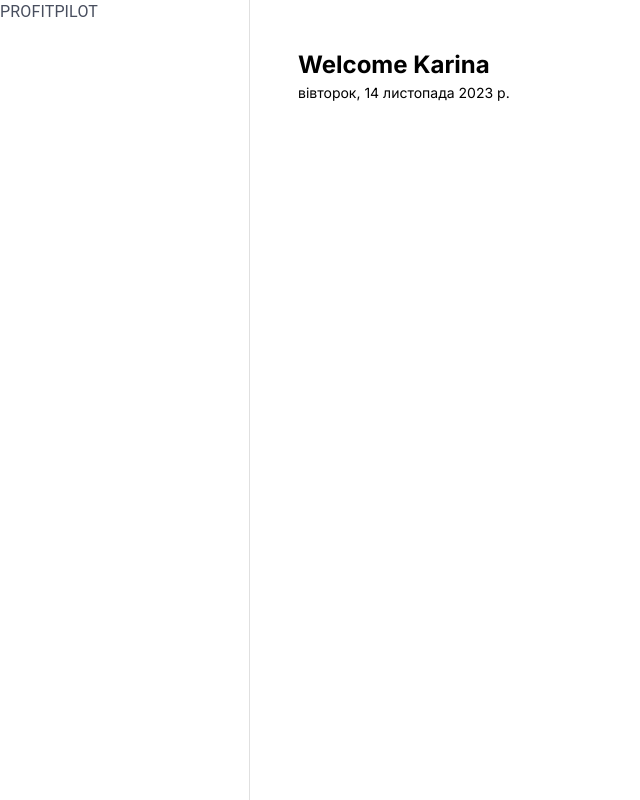
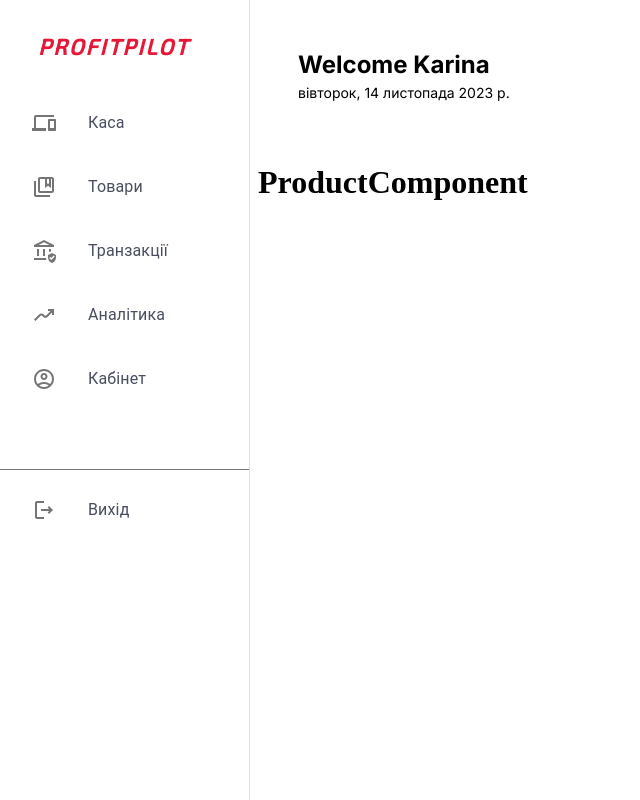
Before and after one commit to Voloshyna-Karina/monitoring-system, a React (Create React App) app in the folder frontend/: page /product in a window 1280 px wide. Shown: the whole page, without its empty margins (0-640 px from the left). Built offline with nearby package versions, Linux system fonts and the light colour scheme.

Commit message:
Apply styles to sidebar

```diff
--- a/frontend/src/App.tsx
+++ b/frontend/src/App.tsx
@@ -3,6 +3,11 @@ import {Routes, Route} from "react-router-dom";
 import PrivateRoute from './utils/router/privateRoute';
 import AuthRootComponent from './components/auth';
 import LayoutComponent from './components/layout';
+import CashRegisterComponent from './components/cash-register';
+import ProductComponent from './components/product';
+import TransactionComponent from './components/transaction';
+import AnalyticComponent from './components/analytic';
+import PersonalOfficeComponent from './components/personal-office';
 
 function App() {
   return (
@@ -10,7 +15,11 @@ function App() {
       <div className="App">
         <Routes>
           <Route element={<PrivateRoute/>}>
-
+            <Route path="/cash-register" element={<CashRegisterComponent/>}/>
+            <Route path="/product" element={<ProductComponent/>}/>
+            <Route path='/transaction' element={<TransactionComponent/>}/>
+            <Route path='/analytic' element={<AnalyticComponent/>}/>
+            <Route path='/personal-office' element={<PersonalOfficeComponent/>}/>
           </Route>
           <Route path="register" element={<AuthRootComponent/> }/>
           <Route path="login" element={<AuthRootComponent/>} />
--- /dev/null
+++ b/frontend/src/common/moks/navigate/index.tsx
@@ -0,0 +1,35 @@
+import {DevicesOutlined, CollectionsBookmarkOutlined, AssuredWorkloadOutlined, MovingOutlined} from "@mui/icons-material";
+import {AccountCircleOutlined, LogoutOutlined} from "@mui/icons-material";
+
+export const navMenu = [
+    {
+        name: 'Каса',
+        icon: <DevicesOutlined/>,
+        path: '/cash-register',
+        id: 1
+    },
+    {
+        name: 'Товари',
+        icon: <CollectionsBookmarkOutlined/>,
+        path: '/product',
+        id: 2
+    },
+    {
+        name: 'Транзакції',
+        icon: <AssuredWorkloadOutlined/>,
+        path: '/transaction',
+        id: 3
+    },
+    {
+        name: 'Аналітика',
+        icon: <MovingOutlined/>,
+        path: '/analytic',
+        id: 4
+    },
+    {
+        name: 'Кабінет',
+        icon: <AccountCircleOutlined/>,
+        path: '/personal-office',
+        id: 5
+    }
+]
--- /dev/null
+++ b/frontend/src/components/analytic/index.tsx
@@ -0,0 +1,11 @@
+import React from 'react';
+
+const AnalyticComponent = () => {
+    return (
+        <div>
+            <h1>AnalyticComponent</h1>
+        </div>
+    );
+};
+
+export default AnalyticComponent;
--- /dev/null
+++ b/frontend/src/components/cash-register/index.tsx
@@ -0,0 +1,11 @@
+import React from 'react';
+
+const CashRegisterComponent = () => {
+    return (
+        <div>
+            <h1>CashRegisterComponent</h1>
+        </div>
+    );
+};
+
+export default CashRegisterComponent;
--- /dev/null
+++ b/frontend/src/components/personal-office/index.tsx
@@ -0,0 +1,11 @@
+import React from 'react';
+
+const PersonalOfficeComponent = () => {
+    return (
+        <div>
+            <h1>PersonalOfficeComponent</h1>
+        </div>
+    );
+};
+
+export default PersonalOfficeComponent;
--- /dev/null
+++ b/frontend/src/components/product/index.tsx
@@ -0,0 +1,11 @@
+import React from 'react';
+
+const ProductComponent = () => {
+    return (
+        <div>
+            <h1>ProductComponent</h1>
+        </div>
+    );
+};
+
+export default ProductComponent;
--- a/frontend/src/components/side-bar/index.tsx
+++ b/frontend/src/components/side-bar/index.tsx
@@ -1,14 +1,12 @@
 import React, { useEffect, useState } from 'react';
+import './styles.css';
 import {Box, Drawer, Divider, IconButton, List, ListItem, ListItemButton, ListItemIcon, ListItemText,
     Typography, useTheme} from "@mui/material"
-import {ChevronLeft, ChevronRight} from "@mui/icons-material";
-import {CollectionsBookmarkOutlined, MovingOutlined, AssuredWorkloadOutlined, DevicesOutlined} from "@mui/icons-material";
-import CollectionsBookmarkOutlinedIcon from '@mui/icons-material/CollectionsBookmarkOutlined'; //товар
-import MovingOutlinedIcon from '@mui/icons-material/MovingOutlined'; //аналітика
-import AssuredWorkloadOutlinedIcon from '@mui/icons-material/AssuredWorkloadOutlined'; //транзакції
-import DevicesOutlinedIcon from '@mui/icons-material/DevicesOutlined'; //каси
+import {ChevronLeft, ChevronRight, LogoutOutlined} from "@mui/icons-material";
 import { useLocation, useNavigate } from 'react-router-dom';
 import FlexBetween from '../flex-between';
+import { navMenu } from '../../common/moks/navigate';
+// import Logo from '../../assets/images/side-bar/logo.png';
 
 const SideBarComponent = (props: any) => {
     const [active, setActive] = useState('')
@@ -19,6 +17,21 @@ const SideBarComponent = (props: any) => {
     useEffect(() => {
         setActive(pathname)
     }, [pathname])
+
+    const renderNavMenu = navMenu.map((element) => {
+        return (
+            <ListItem key={element.id}>
+                <ListItemButton onClick={() => navigate(`${element.path}`)} className='navItemButton'>
+                    <ListItemIcon className='navItemIcon'>
+                        {element.icon}
+                    </ListItemIcon>
+                    <ListItemText>
+                        <Typography variant='body1'>{element.name}</Typography>
+                    </ListItemText>
+                </ListItemButton>
+            </ListItem>
+        )
+    })
 
   return (
     <Box component='nav'>
@@ -38,11 +51,11 @@ const SideBarComponent = (props: any) => {
                     }
                 }}
             >
-                <Box width='100%'>
+                <Box width='100%' sx={{borderBottom: '1px solid #757575'}}>
                     <Box>
                         <FlexBetween>
-                            <Box display='flex' alignItems='center' gap='10px'>
-                                <Typography>PROFITPILOT</Typography>
+                            <Box className='BrandTextLogo'>
+                                <Typography className='TextLogo'>PROFITPILOT</Typography>
                             </Box>
                             {!isNonMobile && (
                                 <IconButton onClick={() => setIsOpen(!isOpen)}>
@@ -51,6 +64,21 @@ const SideBarComponent = (props: any) => {
                             )}
                         </FlexBetween>
                     </Box>
+                    <List sx={{marginBottom: '50px'}}>{renderNavMenu}</List>
+                </Box>
+                <Box width='100%'>
+                    <List>
+                        <ListItem>
+                            <ListItemButton className='navItemButton'>
+                                <ListItemIcon className='navItemIcon'>
+                                    <LogoutOutlined/>
+                                </ListItemIcon>
+                                <ListItemText>
+                                    <Typography>Вихід</Typography>
+                                </ListItemText>
+                            </ListItemButton>
+                        </ListItem>
+                    </List>
                 </Box>
             </Drawer>
         )}
--- /dev/null
+++ b/frontend/src/components/side-bar/styles.css
@@ -0,0 +1,28 @@
+@import url('https://fonts.googleapis.com/css2?family=Exo+2:wght@500&display=swap');
+
+.BrandTextLogo {
+    display: flex;
+    align-items: center;
+    gap: 10px;
+    padding: 30px 38px 20px 38px;
+
+    .TextLogo {
+        color: #E51837;
+        font-family: 'Exo 2';
+        font-weight: 700;
+        font-size: 22px;
+        font-style: italic;
+        letter-spacing: 2px;
+        cursor: pointer;
+    }
+}
+
+.navItemButton:hover {
+    border-radius: 10px;
+    background-color: rgba(27, 89, 248, 0.10) !important;
+    color: #4D7EFA;
+}
+
+.navItemButton:hover .navItemIcon {
+    color: #4D7EFA;
+}
--- /dev/null
+++ b/frontend/src/components/transaction/index.tsx
@@ -0,0 +1,11 @@
+import React from 'react';
+
+const TransactionComponent = () => {
+    return (
+        <div>
+            <h1>TransactionComponent</h1>
+        </div>
+    );
+};
+
+export default TransactionComponent;
--- a/frontend/src/declaration.d.ts
+++ b/frontend/src/declaration.d.ts
@@ -1 +1,2 @@
 declare module '@mui/material/styles'
+declare module '*.png'
```
Also changed, not shown: frontend/src/assets/images/side-bar/logo.png (added).
